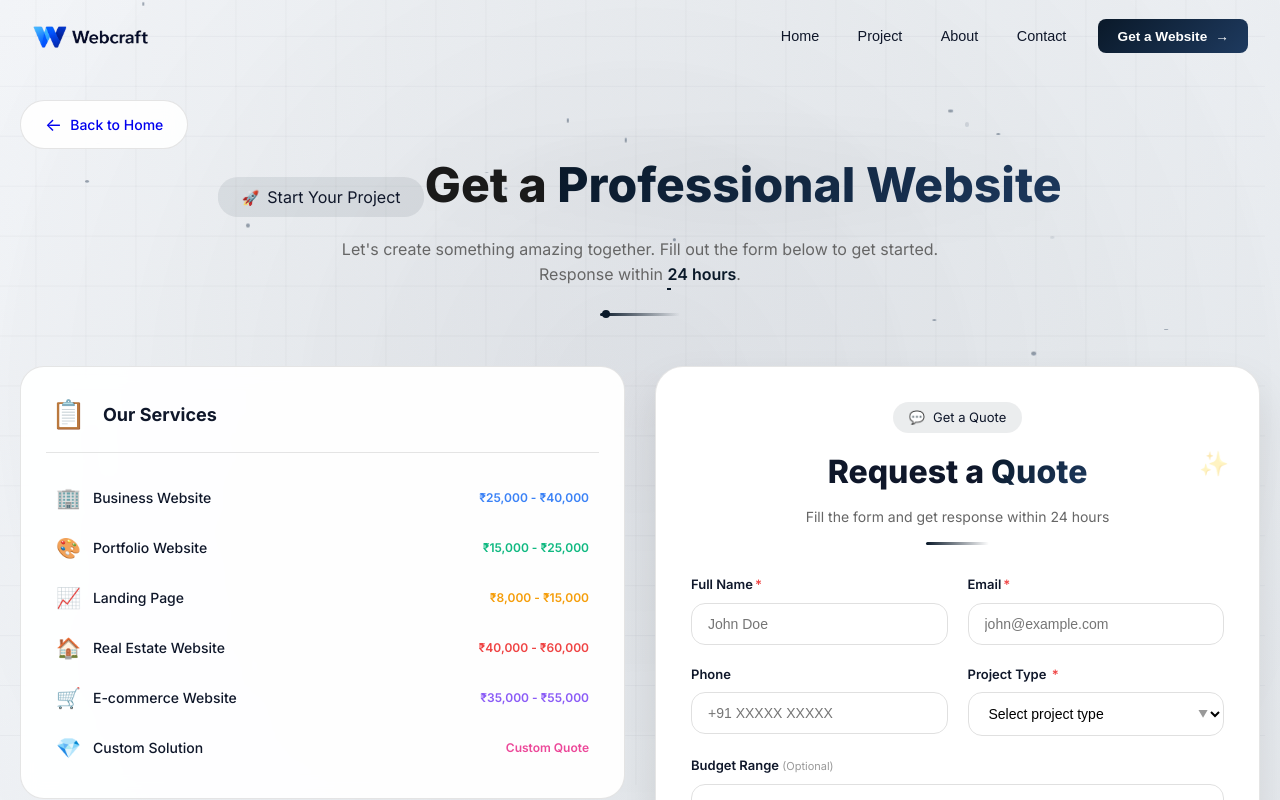
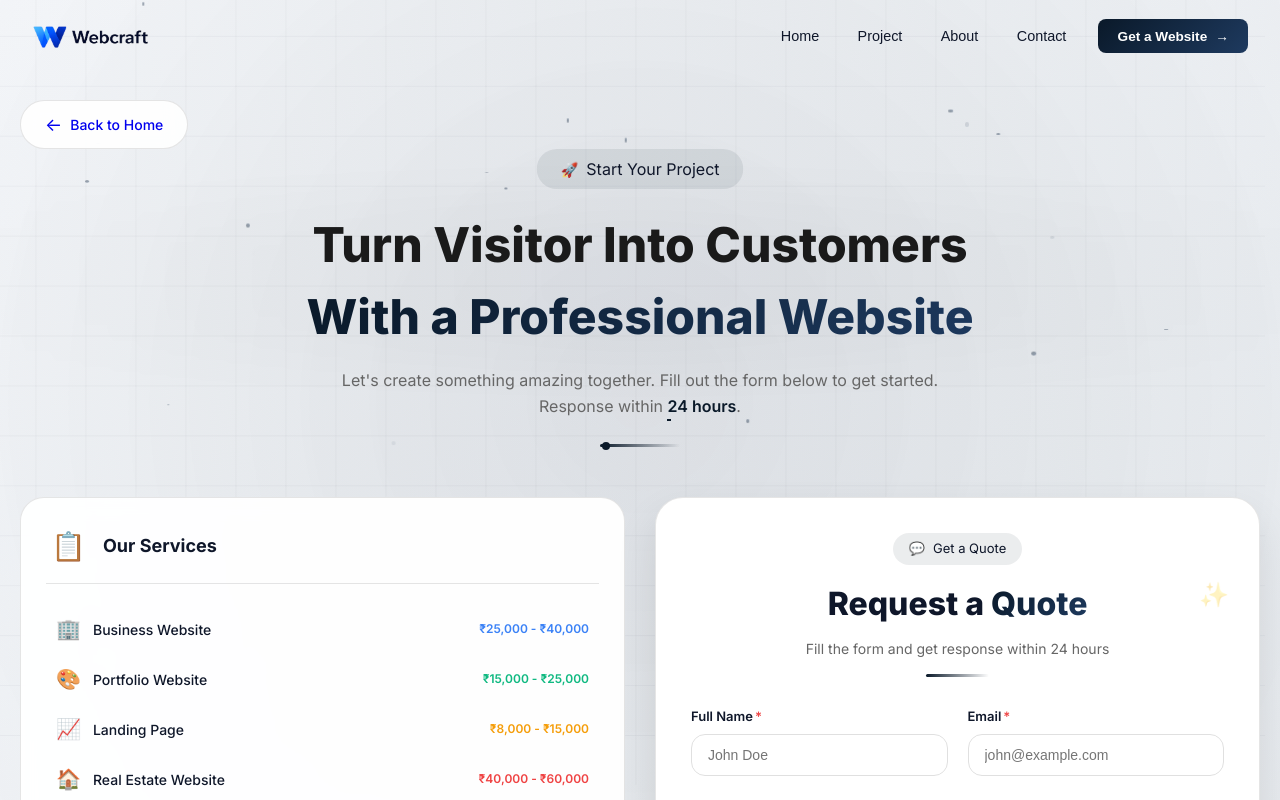
Before and after one commit to gauravquest00-create/webcraft, a React (Vite) app: page /get-website in a window 1280 px wide. Shown: the top 800 px of the page. Built offline with nearby package versions, Linux system fonts and the light colour scheme.

Commit message:
Update GetWebsitePage.jsx

```diff
--- a/src/pages/GetWebsitePage.jsx
+++ b/src/pages/GetWebsitePage.jsx
@@ -127,7 +127,7 @@ export default function GetWebsitePage() {
             <div className="gw-badge-pulse"></div>
           </div>
           <h1 className="gw-title">
-            Get a <span className="gw-title-highlight">Professional Website</span>
+            Turn Visitor Into Customers <span className="gw-title-highlight"> With a Professional Website</span>
             <div className="gw-title-glow"></div>
           </h1>
           <p className="gw-subtitle">
```
